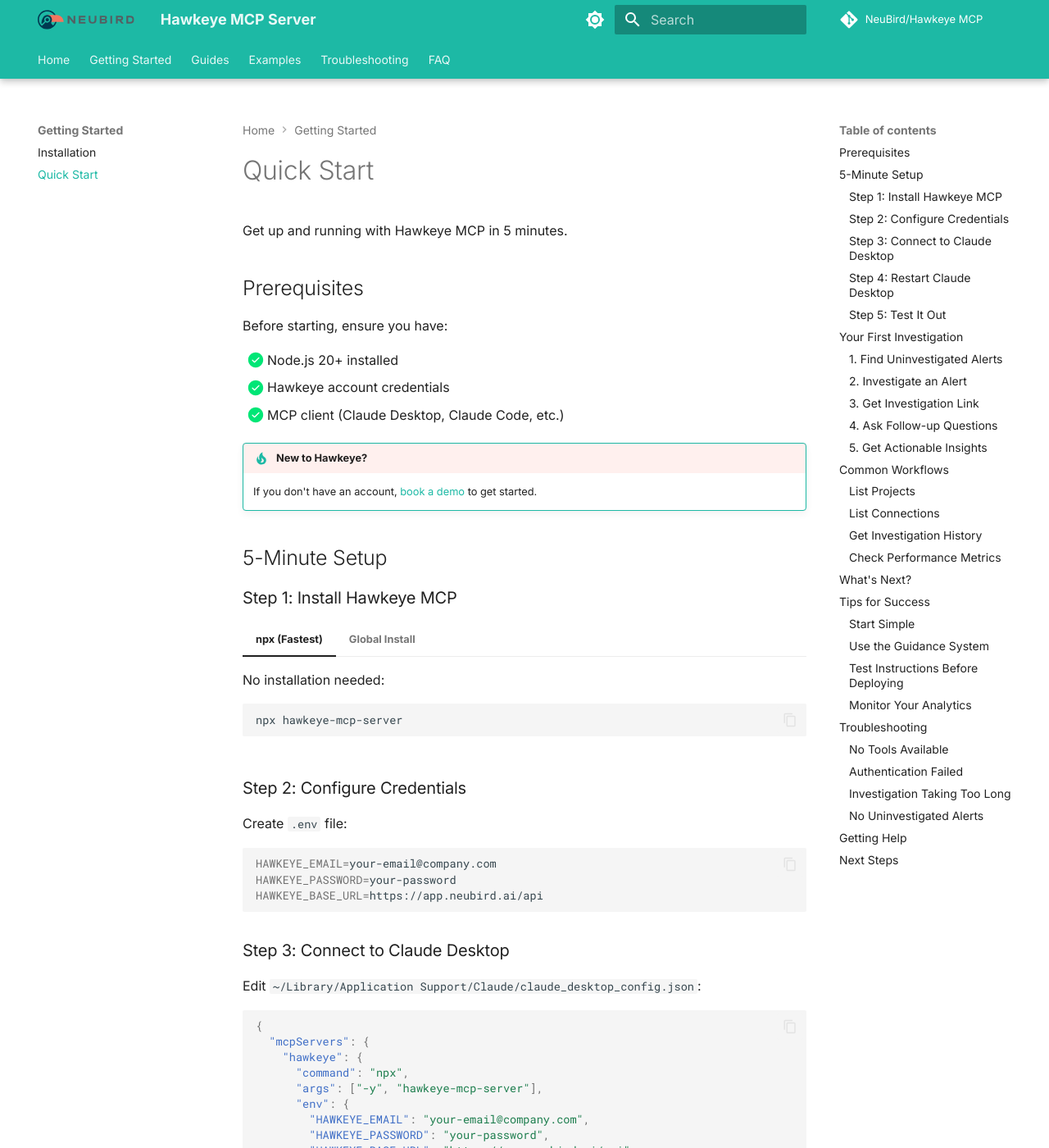
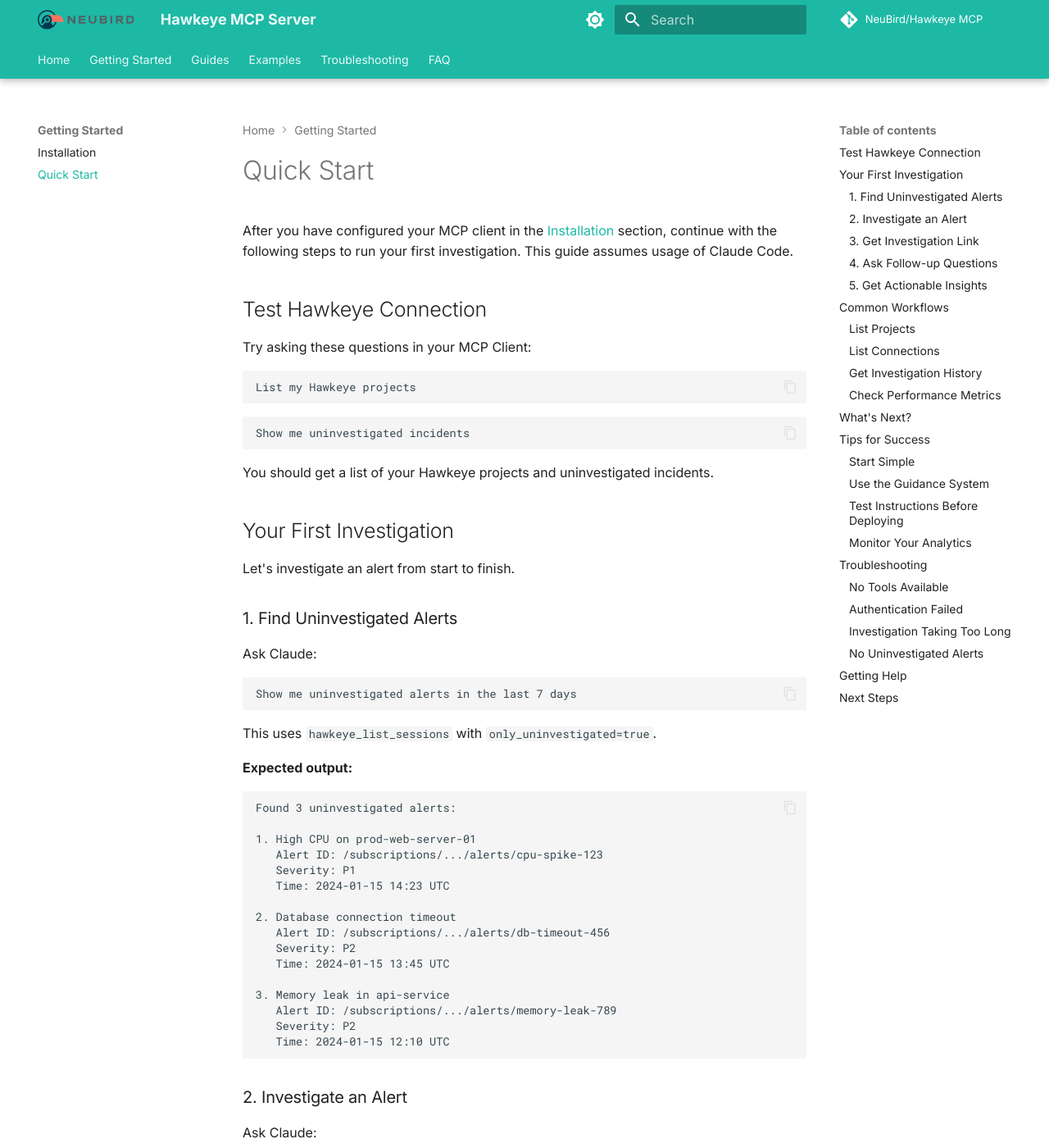
Before and after one commit to neubirdai/hawkeye-mcp-docs, an MkDocs documentation site: the page built from docs/getting-started/quickstart.md, in a window 1280 px wide and 1400 px high. Shown: the whole window at 82% size. Built offline with MkDocs 1.6.1 and Material for MkDocs 9.7.7, drawn with Linux system fonts in a browser that asks for light colours; comment, search, counter and statistics services are not loaded; the version menu is left out; some of the changed text lies outside the part shown.

Commit message:
Update installation and quickstart guide to flow better and make it stupid simple for users to go throuugh it

````diff
--- a/docs/getting-started/quickstart.md
+++ b/docs/getting-started/quickstart.md
@@ -1,77 +1,12 @@
 # Quick Start
 
-Get up and running with Hawkeye MCP in 5 minutes.
+After you have configured your MCP client in the [Installation](./installation.md) section,
+continue with the following steps to run your first investigation. This guide assumes
+usage of Claude Code.
 
-## Prerequisites
+## Test Hawkeye Connection
 
-Before starting, ensure you have:
-
-- [x] Node.js 20+ installed
-- [x] Hawkeye account credentials
-- [x] MCP client (Claude Desktop, Claude Code, etc.)
-
-!!! tip "New to Hawkeye?"
-    If you don't have an account, [book a demo](https://neubird.ai) to get started.
-
-## 5-Minute Setup
-
-### Step 1: Install Hawkeye MCP
-
-=== "npx (Fastest)"
-
-    No installation needed:
-
-    ```bash
-    npx hawkeye-mcp-server
-    ```
-
-=== "Global Install"
-
-    Install once:
-
-    ```bash
-    npm install -g hawkeye-mcp-server
-    ```
-
-### Step 2: Configure Credentials
-
-Create `.env` file:
-
-```bash
-HAWKEYE_EMAIL=your-email@company.com
-HAWKEYE_PASSWORD=your-password
-HAWKEYE_BASE_URL=https://app.neubird.ai/api
-```
-
-### Step 3: Connect to Claude Desktop
-
-Edit `~/Library/Application Support/Claude/claude_desktop_config.json`:
-
-```json
-{
-  "mcpServers": {
-    "hawkeye": {
-      "command": "npx",
-      "args": ["-y", "hawkeye-mcp-server"],
-      "env": {
-        "HAWKEYE_EMAIL": "your-email@company.com",
-        "HAWKEYE_PASSWORD": "your-password",
-        "HAWKEYE_BASE_URL": "https://app.neubird.ai/api"
-      }
-    }
-  }
-}
-```
-
-### Step 4: Restart Claude Desktop
-
-1. Quit Claude Desktop completely
-2. Relaunch Claude Desktop
-3. Look for Hawkeye tools in the tools panel (🔨 icon)
-
-### Step 5: Test It Out
-
-Try these commands in Claude Desktop:
+Try asking these questions in your MCP Client:
 
 ```
 List my Hawkeye projects
@@ -80,6 +15,8 @@
 ```
 Show me uninvestigated incidents
 ```
+
+You should get a list of your Hawkeye projects and uninvestigated incidents.
 
 ## Your First Investigation
 
````
Also changed, not shown: docs/getting-started/installation.md (+2 -13 lines).
